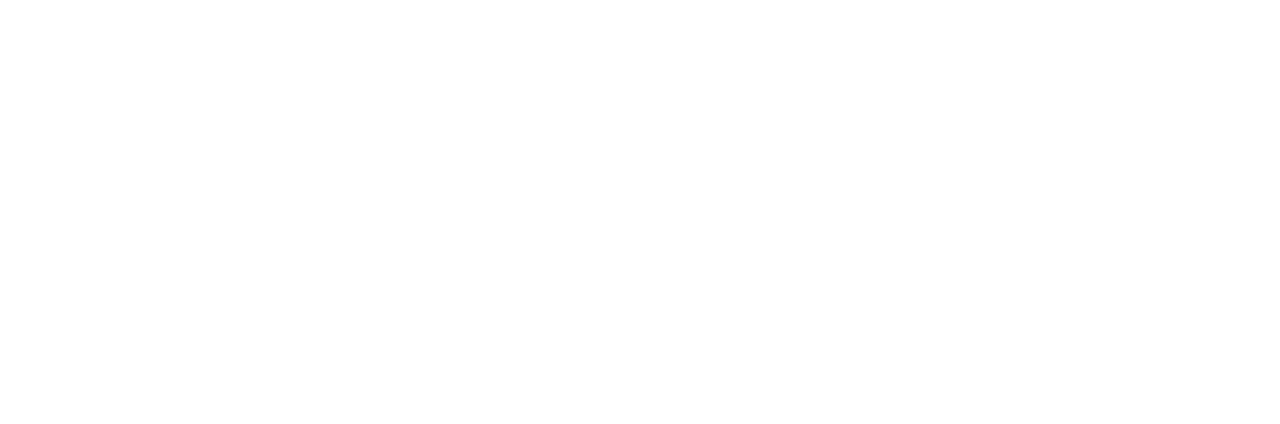
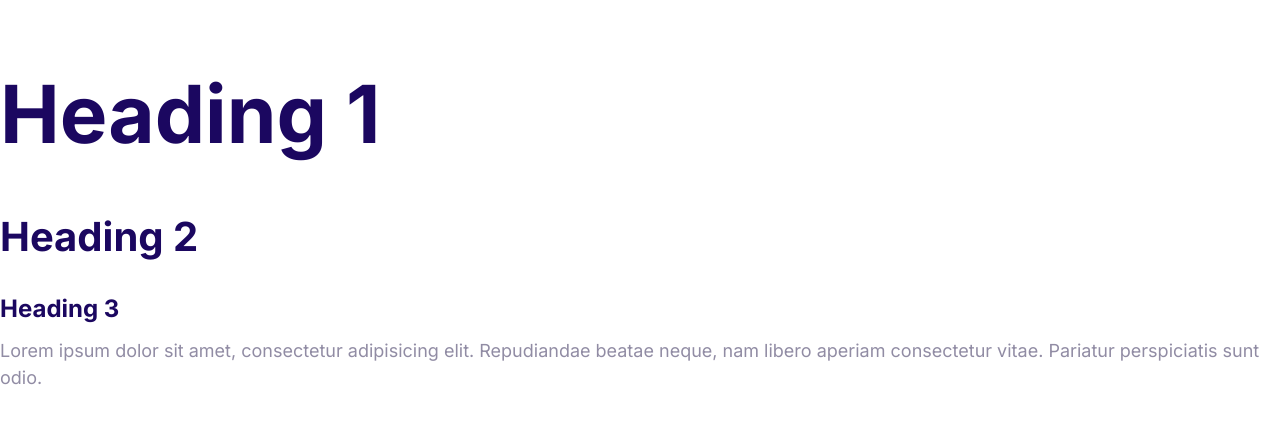
Before and after one commit to Montenegr007/moshify, a plain HTML site: page index.html in a window 1280 px wide. Drawn offline with Linux system fonts and the light colour scheme.

Commit message:
Define the styles for the fonts.

```diff
--- a/css/styles.css
+++ b/css/styles.css
@@ -5,3 +5,55 @@
   --color-headings: #1b0760;
   --color-body: #918ca4;
 }
+
+html {
+  font-size: 62.5%;
+}
+
+body {
+  font-family: Inter, Arial, Helvetica, sans-serif;
+  font-size: 2.4rem;
+  line-height: 1.5;
+  color: var(--color-body);
+}
+
+h1,
+h2,
+h3 {
+  color: var(--color-headings);
+  margin-bottom: 1rem;
+}
+
+h1 {
+  font-size: 7rem;
+}
+
+h2 {
+  font-size: 4rem;
+}
+
+h3 {
+  font-size: 3rem;
+}
+
+p {
+  margin-top: 0;
+}
+
+@media screen and (min-width: 1024px) {
+  body {
+    font-size: 1.8rem;
+  }
+
+  h1 {
+    font-size: 8rem;
+  }
+
+  h2 {
+    font-size: 4rem;
+  }
+
+  h3 {
+    font-size: 2.4rem;
+  }
+}
--- a/index.html
+++ b/index.html
@@ -5,8 +5,23 @@
     <meta http-equiv="X-UA-Compatible" content="IE=edge" />
     <meta name="viewport" content="width=device-width, initial-scale=1.0" />
     <title>Document</title>
+    <link rel="preconnect" href="https://fonts.googleapis.com" />
+    <link rel="preconnect" href="https://fonts.gstatic.com" crossorigin />
+    <link
+      href="https://fonts.googleapis.com/css2?family=Inter:wght@400;700&display=swap"
+      rel="stylesheet"
+    />
     <link rel="stylesheet" href="css/normalize.css" />
     <link rel="stylesheet" href="css/styles.css" />
   </head>
-  <body></body>
+  <body>
+    <h1>Heading 1</h1>
+    <h2>Heading 2</h2>
+    <h3>Heading 3</h3>
+    <p>
+      Lorem ipsum dolor sit amet, consectetur adipisicing elit. Repudiandae
+      beatae neque, nam libero aperiam consectetur vitae. Pariatur perspiciatis
+      sunt odio.
+    </p>
+  </body>
 </html>
```
